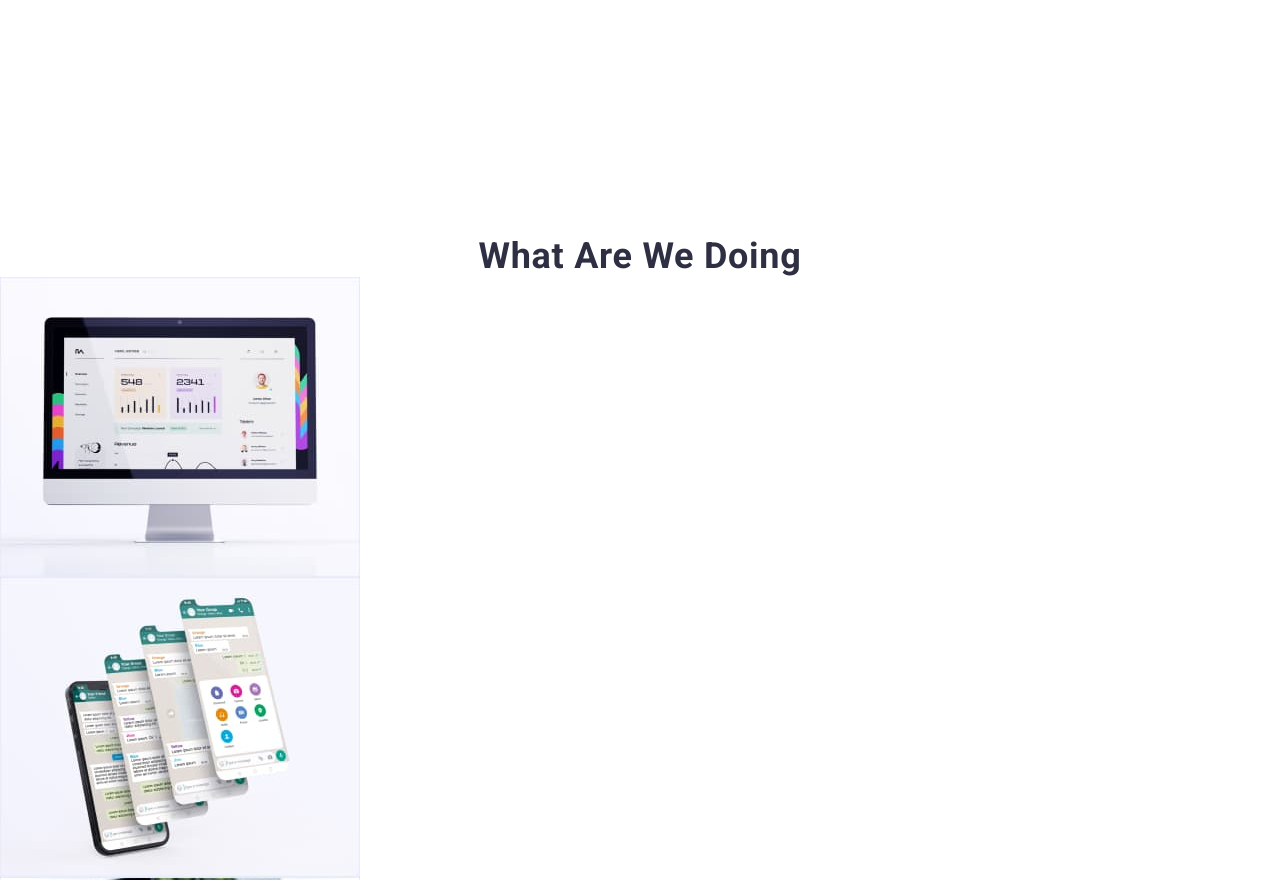
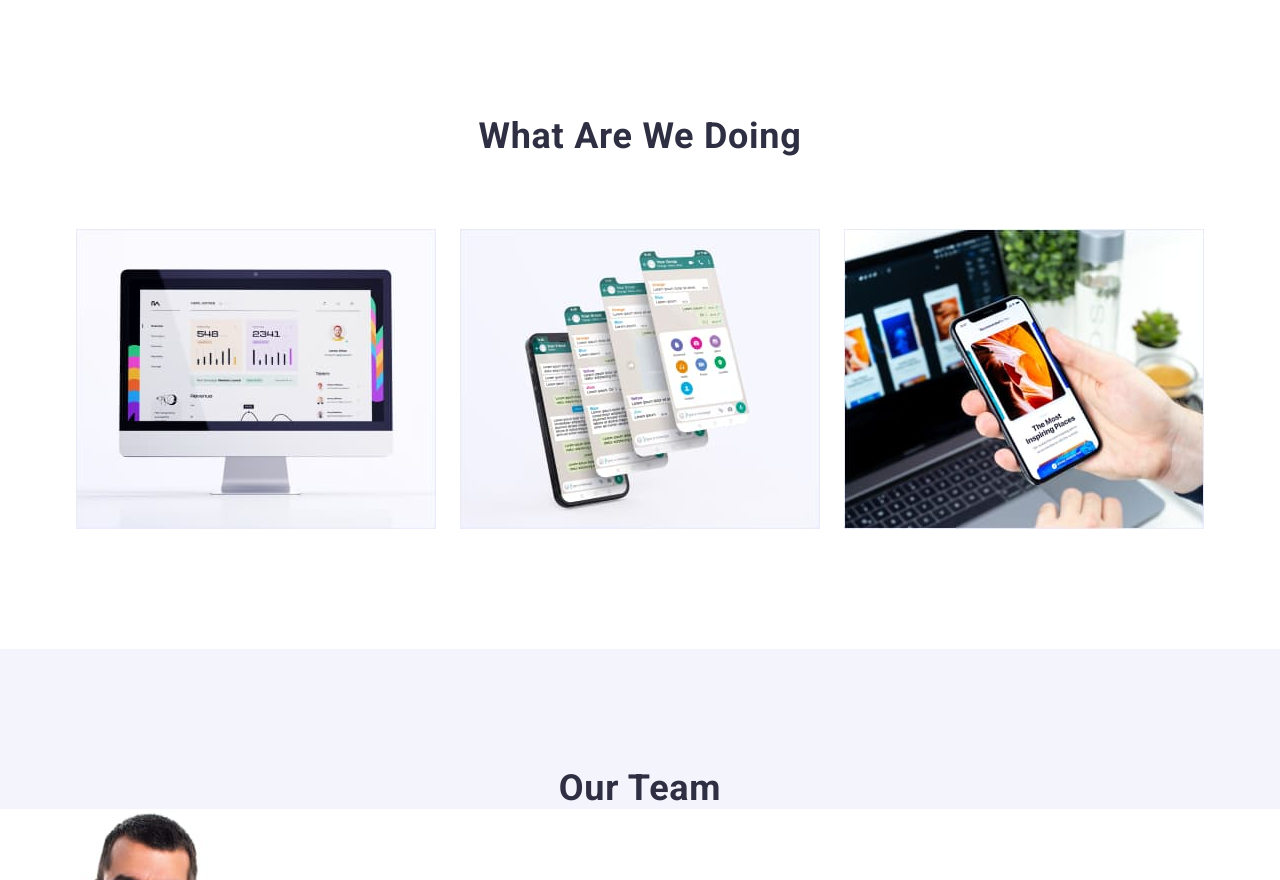
Before and after one commit to OlexaGit/goit-markup-hw-03, a plain HTML site: page index.html in a window 1280 px wide. Shown: the part 926-1806 px from the top of the page. Drawn offline with nearby package versions, Linux system fonts and the light colour scheme.

Commit message:
we-doing

```diff
--- a/css/styles.css
+++ b/css/styles.css
@@ -198,6 +198,28 @@ footer {
   text-align: center;
   text-transform: capitalize;
 }
+.section-we-doing {
+  padding-bottom: 120px;
+}
+.container-we-doing {
+  width: 1158px;
+  margin: 0 auto;
+  padding: 0px 15px;
+  justify-content: center;
+}
+.title-we-doing {
+  display: flex;
+  justify-content: center;
+  margin-bottom: 72px;
+}
+.we-doing {
+  width: 1158px;
+  margin: 0 auto;
+  display: flex;
+}
+.we-doing-list:not(:last-child) {
+  margin-right: 24px;
+}
 .fone {
   background-color: var(--footer-logo-color);
 }
--- a/index.html
+++ b/index.html
@@ -79,17 +79,21 @@
           </ul>
         </div>
       </section>
-      <section class="section">
-        <h2 class="title">What are we doing</h2>
-        <ul class="list">
-          <li><img src="./images/monitor.jpg" alt="monitor" width="360" height="300" /></li>
-          <li>
-            <img src="./images/landing-pages.jpg" alt="landing pages" width="360" height="300" />
-          </li>
-          <li>
-            <img src="./images/mobile-phone.jpg" alt="mobile phone" width="360" height="300" />
-          </li>
-        </ul>
+      <section class="section-we-doing">
+        <div class="container-we-doing">
+          <h2 class="title title-we-doing">What are we doing</h2>
+          <ul class="list we-doing">
+            <li class="we-doing-list">
+              <img src="./images/monitor.jpg" alt="monitor" width="360" height="300" />
+            </li>
+            <li class="we-doing-list">
+              <img src="./images/landing-pages.jpg" alt="landing pages" width="360" height="300" />
+            </li>
+            <li class="we-doing-list">
+              <img src="./images/mobile-phone.jpg" alt="mobile phone" width="360" height="300" />
+            </li>
+          </ul>
+        </div>
       </section>
       <section class="fone section">
         <h2 class="title">Our Team</h2>
```
